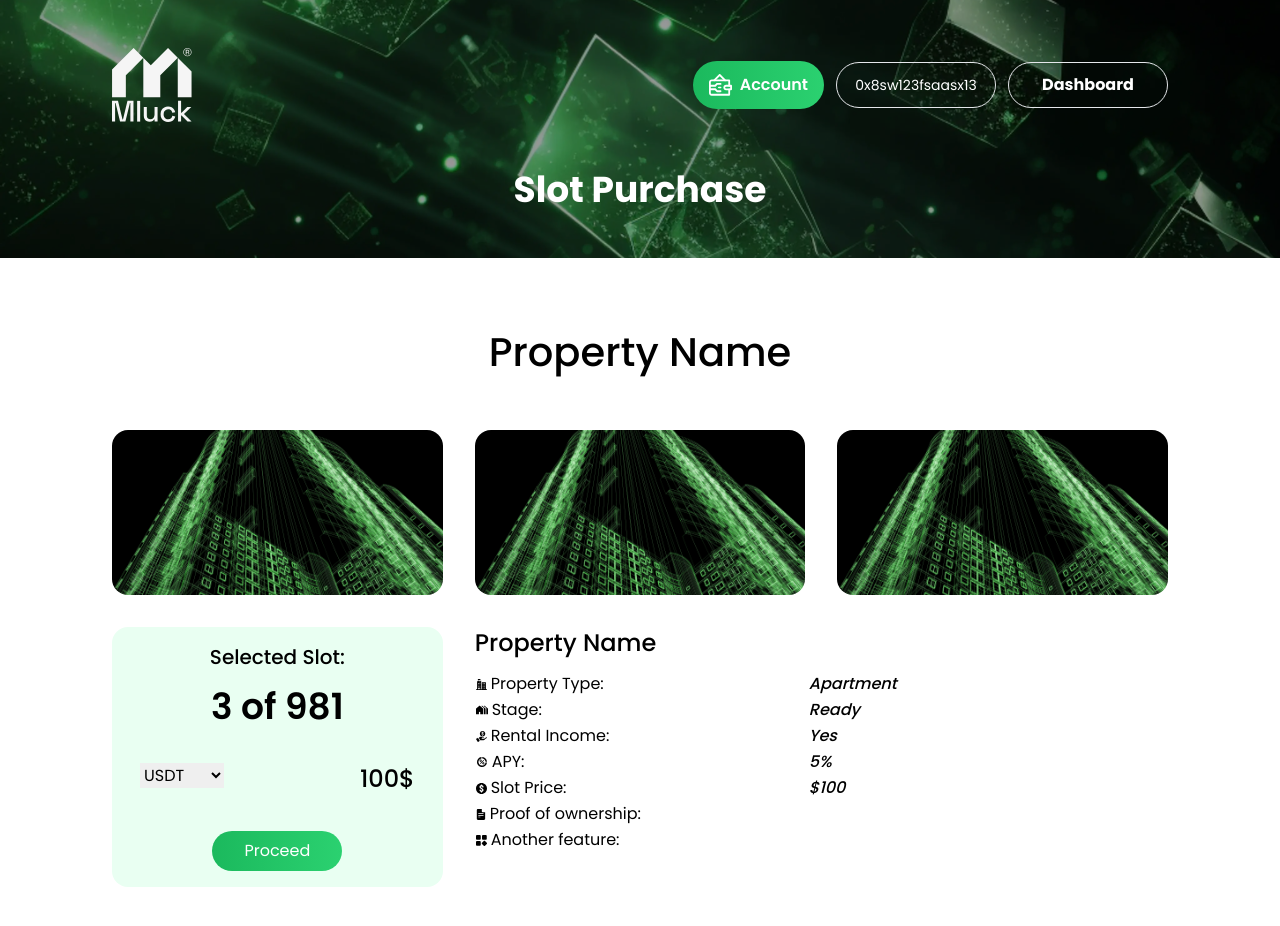
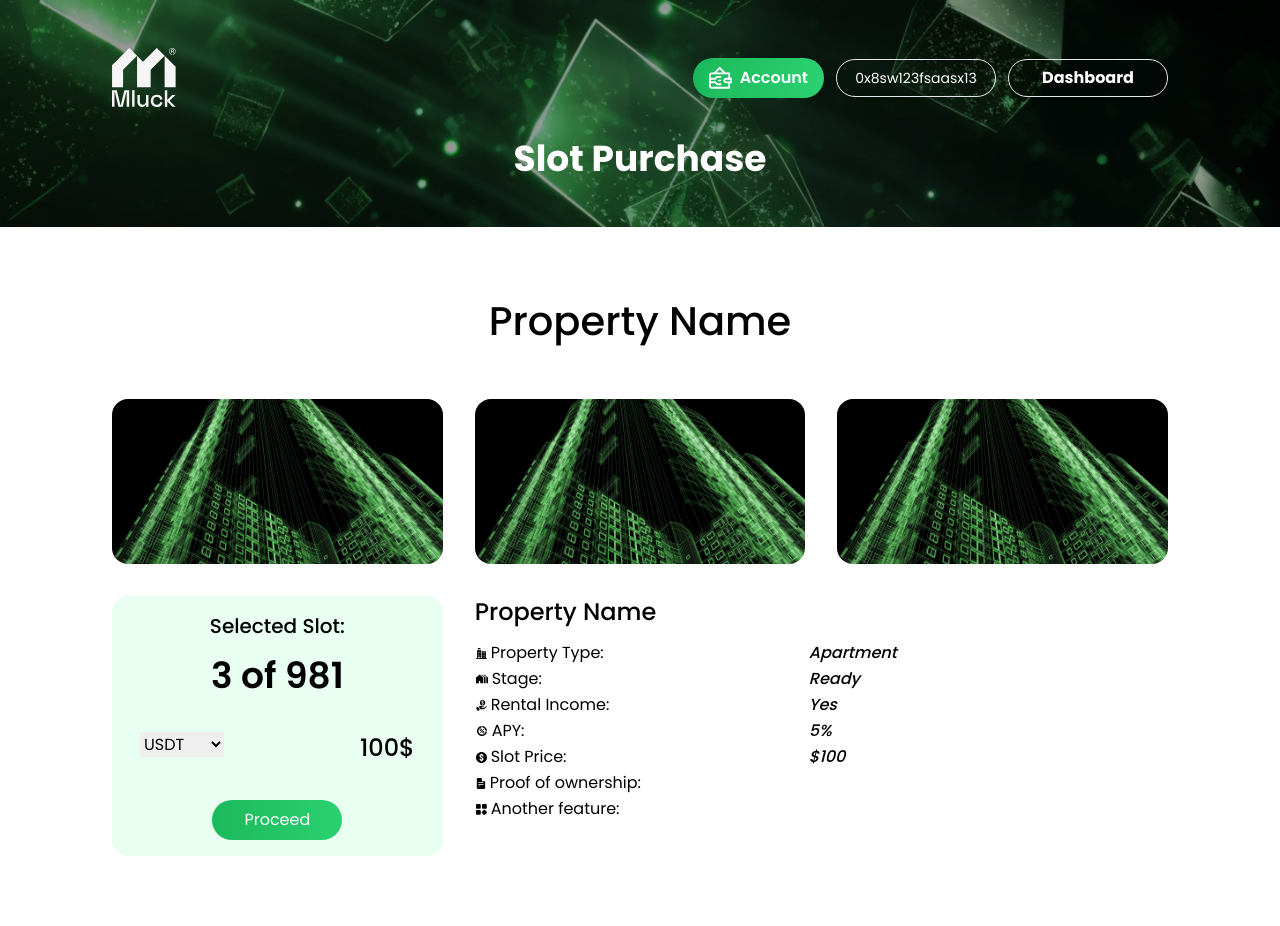
Before and after one commit to farhad-zada/app.mluck.io, a Next.js app: page /slot in a window 1280 px wide. Both pictures are taken after a click on the button "Connect Wallet". Shown: the top 926 px of the page. Built offline with nearby package versions, Linux system fonts and the light colour scheme.

Commit message:
Adjust hero size

```diff
--- a/app/components/Header.tsx
+++ b/app/components/Header.tsx
@@ -12,11 +12,11 @@ export default function Header({ title }: { title: string }) {
   return (
     <header className="bg-green-700 px-8 py-5 md:px-28 md:py-12 bg-[url('/assets/hero.webp')] bg-center bg-cover relative before:absolute before:inset-0 before:bg-black/40 before:content-['']">
       <div className="wrapper container mx-auto relative z-10">
-        <nav className="flex flex-col lg:flex-row gap-3 lg:items-center lg:mb-12">
-          <div className="flex items-center justify-between mb-8 lg:mb-0 md:mb-12 grow">
+        <nav className="flex flex-col lg:flex-row gap-3 lg:items-center lg:mb-8">
+          <div className="flex items-center justify-between mb-8 lg:mb-0 md:mb-8 grow">
             <Link
               href="/"
-              className="size-5 bg-red shrink-0 w-10 md:w-20 inline-block h-fit"
+              className="size-5 bg-red shrink-0 w-10 md:w-16 inline-block h-fit"
             >
               <img className="w-20" src="/assets/logo.svg" alt="Mluck Logo" />
             </Link>
@@ -24,7 +24,7 @@ export default function Header({ title }: { title: string }) {
               <button
                 onClick={connectWallet}
                 id="connectWallet"
-                className="bg-gradient-green flex w-fit items-center py-2 px-3 md:py-3 md:px-4 text-white font-semibold text-sm md:text-base rounded-2xl md:rounded-3xl"
+                className="bg-gradient-green flex w-fit items-center py-2 px-3 md:py-2 md:px-4 text-white font-semibold text-sm md:text-base rounded-2xl md:rounded-3xl"
               >
                 <img
                   src="/assets/icon-digital-wallet.svg"
@@ -42,12 +42,12 @@ export default function Header({ title }: { title: string }) {
               className="items-center flex justify-between lg:justify-start gap-3 mb-6 lg:mb-0 grow-0"
               id="wallet"
             >
-              <div className="p-3 text-white border rounded-2xl md:rounded-3xl py-2 px-3 md:py-3 md:px-4 inline-block text-sm text-center w-40">
+              <div className="p-3 text-white border rounded-2xl md:rounded-3xl py-2 px-3 md:py-2 md:px-4 inline-block text-sm text-center w-40">
                 0x8sw123fsaasx13
               </div>
               <Link
                 href="#"
-                className="p-3 text-white border rounded-2xl md:rounded-3xl py-2 px-6 md:py-[10px] md:px-6 inline-block font-bold text-center w-40 text-sm md:text-base"
+                className="p-3 text-white border rounded-2xl md:rounded-3xl py-2 px-6 md:py-[6px] md:px-6 inline-block font-bold text-center w-40 text-sm md:text-base"
               >
                 Dashboard
               </Link>
```
